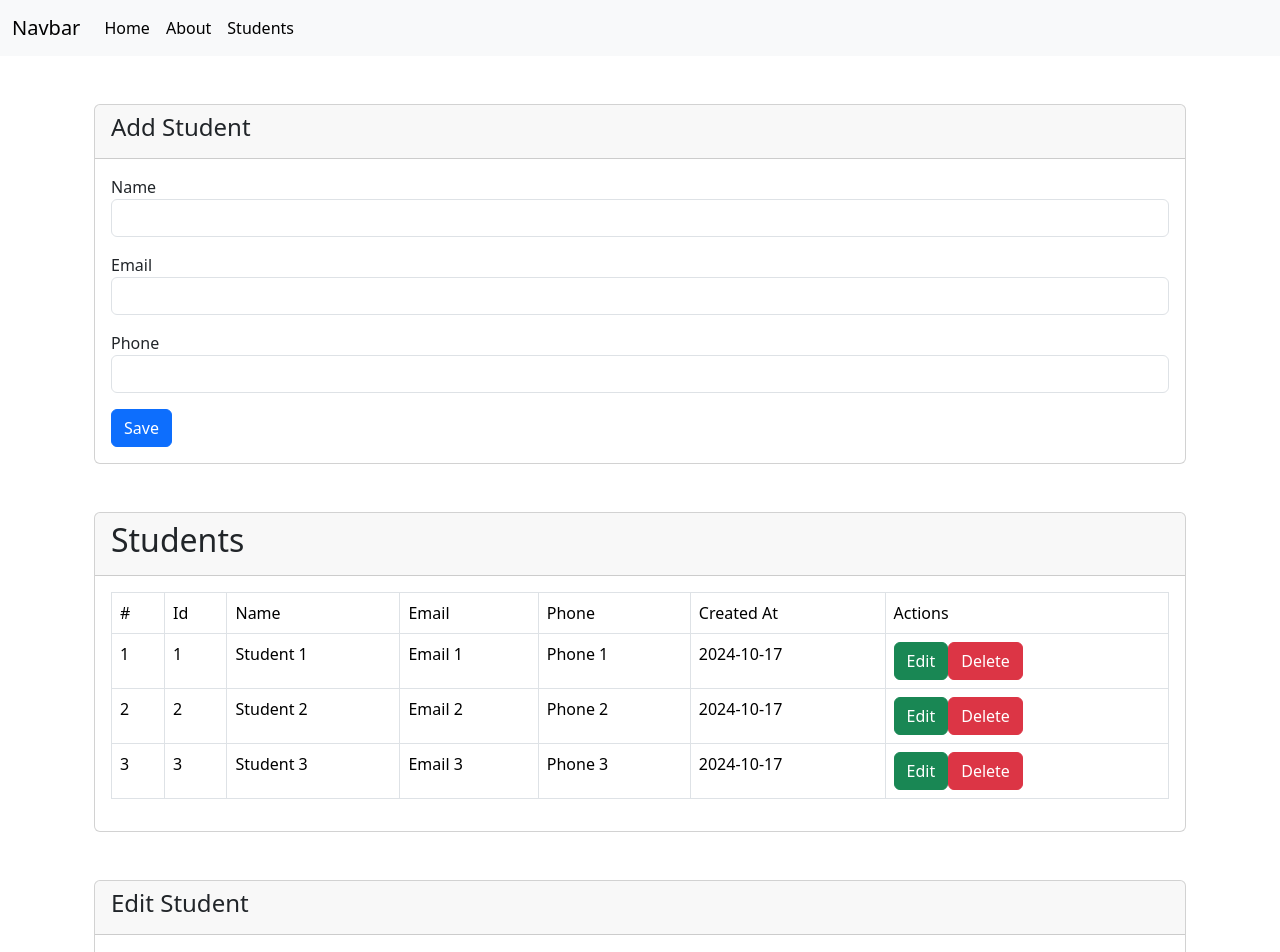
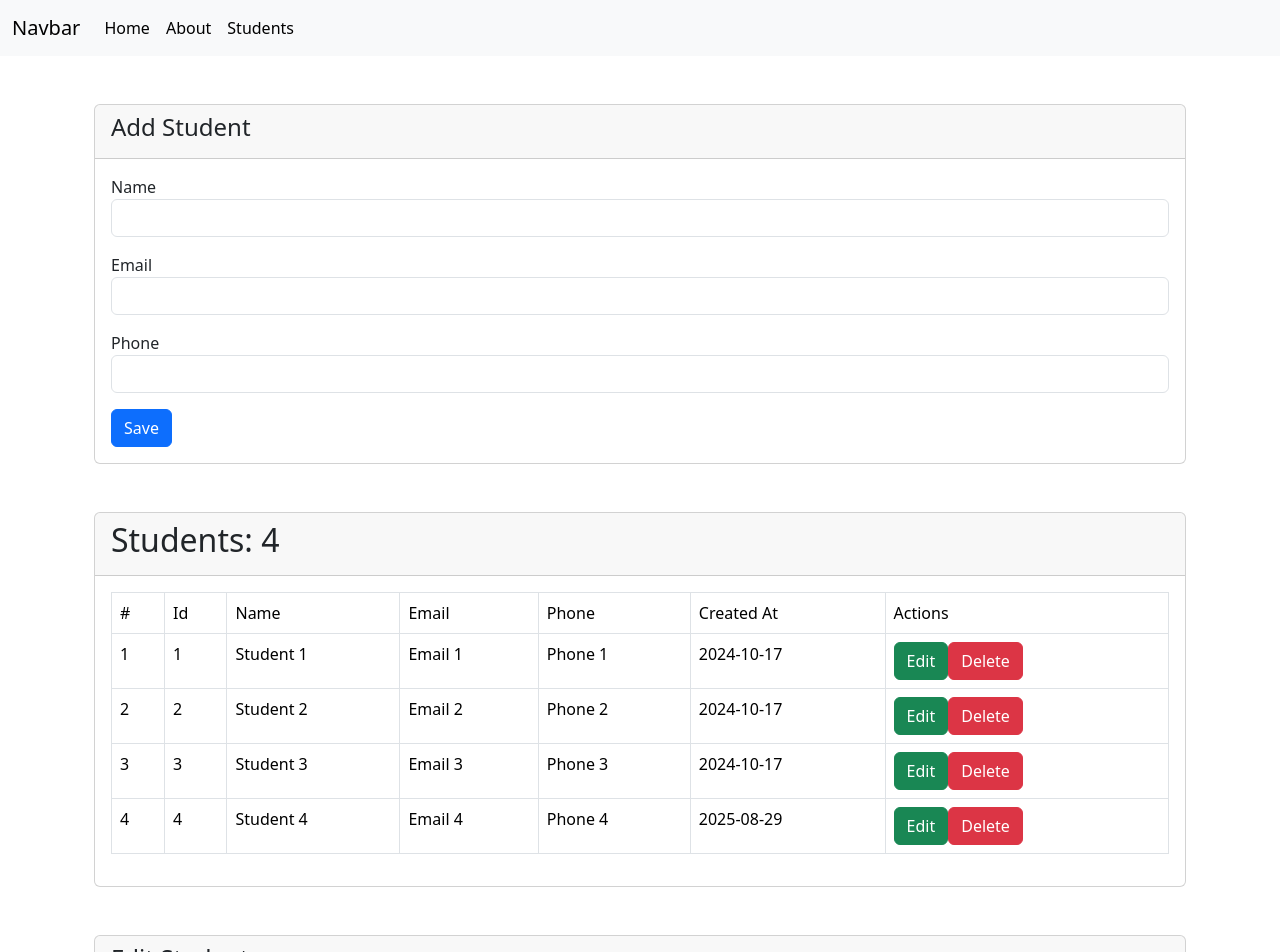
Before and after one commit to huy19712011/vue3-sum25-components-crud, a Vue app: page /students in a window 1280 px wide. Shown: the top 952 px of the page. Built offline with nearby package versions, Linux system fonts and the light colour scheme; data requests are answered from the project's data file.

Commit message:
using service layer; using dynamic router (vue mastery tutorial)

```diff
--- a/package.json
+++ b/package.json
@@ -14,6 +14,7 @@
     "format": "prettier --write src/"
   },
   "dependencies": {
+    "axios": "^1.11.0",
     "bootstrap": "^5.3.7",
     "pinia": "^3.0.3",
     "vue": "^3.5.18",
--- a/src/components/student/List.vue
+++ b/src/components/student/List.vue
@@ -27,7 +27,9 @@ const deleteStudent = (student) => {
   <div class="container mt-5">
     <div class="card">
       <div class="card-header">
-        <h2>Students</h2>
+        <h2>
+          Students<span>: {{ students.length }}</span>
+        </h2>
       </div>
       <div class="card-body">
         <table class="table table-bordered">
@@ -54,12 +56,18 @@ const deleteStudent = (student) => {
               <td>{{ student.phone }}</td>
               <td>{{ student.created_at }}</td>
               <td>
-                <button
+                <!-- <button
                   class="btn btn-success"
                   @click="editStudent(student)"
                 >
                   Edit
-                </button>
+                </button> -->
+                <RouterLink
+                  class="btn btn-success"
+                  :to="{ name: 'student-details', params: { id: student.id } }"
+                >
+                  <span>Edit</span>
+                </RouterLink>
                 <button
                   class="btn btn-danger"
                   @click="deleteStudent(student)"
--- a/src/database/db.json
+++ b/src/database/db.json
@@ -23,6 +23,14 @@
       "phone": "Phone 3",
       "created_at": "2024-10-17",
       "updated_at": "2025-08-29"
+    },
+    {
+      "id": "4",
+      "name": "Student 4",
+      "email": "Email 4",
+      "phone": "Phone 4",
+      "created_at": "2025-08-29",
+      "updated_at": "2025-08-30"
     }
   ]
 }
--- a/src/router/index.js
+++ b/src/router/index.js
@@ -1,6 +1,7 @@
 import { createRouter, createWebHistory } from "vue-router";
 import HomeView from "../views/HomeView.vue";
 import StudentDashboard from "@/views/StudentDashboard.vue";
+import StudentDetailsView from "@/views/StudentDetailsView.vue";
 
 const router = createRouter({
   history: createWebHistory(import.meta.env.BASE_URL),
@@ -23,6 +24,12 @@ const router = createRouter({
       name: "students",
       component: StudentDashboard,
     },
+    {
+      path: "/students/:id",
+      name: "student-details",
+      props: true,
+      component: StudentDetailsView,
+    },
   ],
 });
 
--- /dev/null
+++ b/src/service/studentService.js
@@ -0,0 +1,22 @@
+import axios from "axios";
+
+const apiClient = axios.create({
+  baseURL: "http://localhost:3000",
+  withCredentials: false,
+  headers: {
+    Accept: "application/json",
+    "Content-Type": "application/json",
+  },
+});
+
+export default {
+  getStudents() {
+    return apiClient.get("/students");
+  },
+  getStudent(id) {
+    return apiClient.get("/students/" + id);
+  },
+  updateStudent(id, student) {
+    return apiClient.put(`/students/${id}`, student);
+  },
+};
--- /dev/null
+++ b/src/views/StudentDetailsView.vue
@@ -0,0 +1,107 @@
+<script setup>
+import { ref, onMounted } from "vue";
+import studentService from "@/service/studentService";
+
+const props = defineProps({
+  id: {
+    required: true,
+  },
+});
+
+const student = ref(null);
+
+onMounted(() => {
+  studentService
+    .getStudent(props.id)
+    .then((response) => {
+      student.value = response.data;
+      console.log("testing...");
+      console.log(student.value);
+    })
+    .catch((error) => {
+      console.log(error);
+    });
+});
+
+const emit = defineEmits(["update-student"]);
+const updateStudent = (student) => {
+  emit("update-student", student);
+
+  studentService
+    .updateStudent(student.id, student)
+    .then(() => {
+      window.location.href = "/students";
+      // Optionally clear fields after successful update if needed
+      // student.id = "";
+      // student.name = "";
+      // student.email = "";
+      // student.phone = "";
+      // student.created_at = "";
+    })
+    .catch((error) => {
+      console.log(error);
+    });
+};
+</script>
+<template>
+  <div
+    class="container mt-5"
+    v-if="student"
+  >
+    <div class="card">
+      <div class="card-header">
+        <h4>Edit Student</h4>
+      </div>
+      <form
+        class="card-body"
+        @submit.prevent="updateStudent(student)"
+      >
+        <div class="mb-3">
+          <label for="name">Id</label>
+          <input
+            id="id"
+            type="text"
+            readonly
+            class="form-control"
+            v-model="student.id"
+          />
+        </div>
+        <div class="mb-3">
+          <label for="name">Name</label>
+          <input
+            id="name"
+            type="text"
+            class="form-control"
+            v-model.lazy="student.name"
+          />
+        </div>
+        <div class="mb-3">
+          <label for="email">Email</label>
+          <input
+            id="email"
+            type="text"
+            class="form-control"
+            v-model.lazy="student.email"
+          />
+        </div>
+        <div class="mb-3">
+          <label for="phone">Phone</label>
+          <input
+            id="phone"
+            type="text"
+            class="form-control"
+            v-model.lazy="student.phone"
+          />
+        </div>
+        <div class="mb3">
+          <button
+            type="submit"
+            class="btn btn-primary"
+          >
+            Update
+          </button>
+        </div>
+      </form>
+    </div>
+  </div>
+</template>
```
Also changed, not shown: 1 other file (tests, documents, lock files or other folders).
